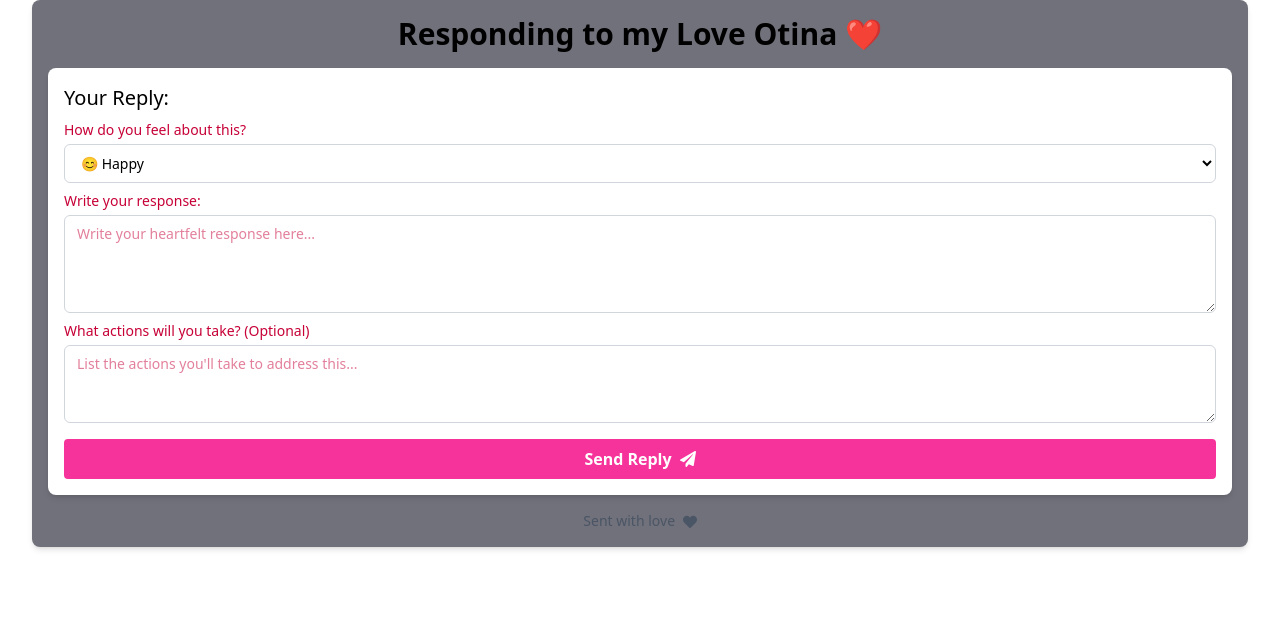
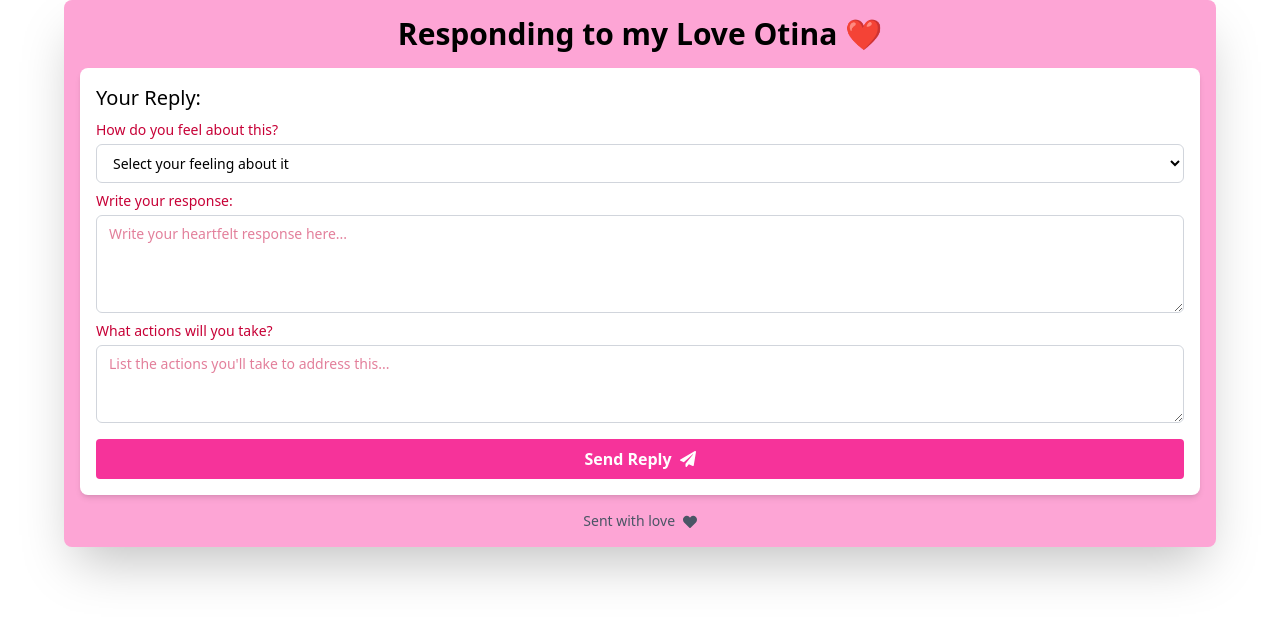
Before and after one commit to otinabrayo/portal-abuju, a React (Vite) app: page /reply in a window 1280 px wide. Shown: the top 620 px of the page. Built offline with nearby package versions, Linux system fonts and the light colour scheme; no server answers; sample sign-in values are in the browser's storage.

Commit message:
text area

```diff
--- a/src/App.jsx
+++ b/src/App.jsx
@@ -25,7 +25,7 @@ function App() {
     <ErrorBoundary>
       <GoogleOAuthProvider clientId={import.meta.env.VITE_GOOGLE_CLIENT_ID}>
         <div className="w-full dark:bg-pink-100 min-h-screen font-inter">
-          <div className="max-w-7xl w-full mx-auto px-4 sm:px-6 lg:px-8">
+          <div className="max-w-6xl w-full mx-auto">
             <Router basename={basename}>
               <Routes>
                 <Route path="/" element={<WelcomePage />} />
--- a/src/components/A_Reply.jsx
+++ b/src/components/A_Reply.jsx
@@ -4,16 +4,20 @@ import { useNavigate, useLocation } from 'react-router-dom';
 
 function A_Reply() {
   const [replyMessage, setReplyMessage] = useState('');
-  const [moodFeedback, setMoodFeedback] = useState('How Do You Feel');
+  const [moodFeedback, setMoodFeedback] = useState('');
   const [actionPlan, setActionPlan] = useState('');
   const [isLoading, setIsLoading] = useState(false);
   const [error, setError] = useState('');
   const navigate = useNavigate();
-  const location = useLocation();
 
   const handleSubmit = async () => {
     if (!replyMessage.trim()) {
       setError('Please write a response before sending.');
+      return;
+    }
+
+    if (!moodFeedback) {
+      setError('Please select how you feel about this.');
       return;
     }
 
@@ -57,7 +61,7 @@ function A_Reply() {
   };
 
   return (
-    <div className="bg-zinc-500 p-4 rounded-lg shadow-md">
+    <div className="bg-pink-300 p-4 rounded-lg shadow-2xl">
       <h1 className="text-3xl font-bold text-center mb-4">Responding to my PumPum Annie🍑</h1>
       <div className="bg-white p-4 rounded-lg shadow-md mb-4">
         <h2 className="text-xl font-medium mb-2">Your Reply:</h2>
@@ -79,7 +83,7 @@ function A_Reply() {
             className="mt-1 block w-full px-3 py-2 border border-gray-300 rounded-md focus:outline-none focus:ring-indigo-500 focus:border-indigo-500 sm:text-sm"
             disabled={isLoading}
           >
-            <option value="" disabled>How Do You Feel</option>
+            <option value="" disabled>Select your feeling about it</option>
             <option value="😊">😊 Happy</option>
             <option value="😐">😐 Neutral</option>
             <option value="😔">😔 Sad</option>
@@ -105,9 +109,10 @@ function A_Reply() {
 
         <div className="mb-2">
           <label htmlFor="actionPlan" className="text-rose-700 block text-sm font-medium text-gray-700">
-            What actions will you take? (Optional)
+            What actions will you take?
           </label>
           <textarea
+            required
             id="actionPlan"
             value={actionPlan}
             onChange={(e) => setActionPlan(e.target.value)}
--- a/src/components/Reply.jsx
+++ b/src/components/Reply.jsx
@@ -4,16 +4,20 @@ import { useNavigate, useLocation } from 'react-router-dom';
 
 function Reply() {
   const [replyMessage, setReplyMessage] = useState('');
-  const [moodFeedback, setMoodFeedback] = useState('How Do You Feel');
+  const [moodFeedback, setMoodFeedback] = useState('');
   const [actionPlan, setActionPlan] = useState('');
   const [isLoading, setIsLoading] = useState(false);
   const [error, setError] = useState('');
   const navigate = useNavigate();
-  const location = useLocation();
 
   const handleSubmit = async () => {
     if (!replyMessage.trim()) {
       setError('Please write a response before sending.');
+      return;
+    }
+
+    if (!moodFeedback) {
+      setError('Please select how you feel about this.');
       return;
     }
 
@@ -57,7 +61,7 @@ function Reply() {
   };
 
   return (
-    <div className="bg-zinc-500 p-4 rounded-lg shadow-md">
+    <div className="bg-pink-300 p-4 rounded-lg shadow-2xl">
       <h1 className="text-3xl font-bold text-center mb-4">Responding to my Love Otina ❤</h1>
       <div className="bg-white p-4 rounded-lg shadow-md mb-4">
         <h2 className="text-xl font-medium mb-2">Your Reply:</h2>
@@ -68,7 +72,7 @@ function Reply() {
           </div>
         )}
 
-<div className="mb-2">
+        <div className="mb-2">
           <label htmlFor="moodFeedback" className="block text-sm font-medium text-rose-700">
             How do you feel about this?
           </label>
@@ -79,7 +83,7 @@ function Reply() {
             className="mt-1 block w-full px-3 py-2 border border-gray-300 rounded-md focus:outline-none focus:ring-indigo-500 focus:border-indigo-500 sm:text-sm"
             disabled={isLoading}
           >
-            <option value="" disabled>How Do You Feel</option>
+            <option value="" disabled>Select your feeling about it</option>
             <option value="😊">😊 Happy</option>
             <option value="😐">😐 Neutral</option>
             <option value="😔">😔 Sad</option>
@@ -105,7 +109,7 @@ function Reply() {
 
         <div className="mb-2">
           <label htmlFor="actionPlan" className="text-rose-700 block text-sm font-medium text-gray-700">
-            What actions will you take? (Optional)
+            What actions will you take?
           </label>
           <textarea
             id="actionPlan"
@@ -115,6 +119,7 @@ function Reply() {
             className="text-rose-700 mt-1 block w-full px-3 py-2 border border-gray-300 rounded-md focus:outline-none focus:ring-indigo-500 focus:border-indigo-500 sm:text-sm"
             disabled={isLoading}
             placeholder="List the actions you'll take to address this..."
+            required
           />
         </div>
 
--- a/src/components/Subject.jsx
+++ b/src/components/Subject.jsx
@@ -165,14 +165,14 @@ function Subject() {
             Submit 💌
           </button>
 
-          {/* <button
+          <button
             onClick={() => {
               navigate('/a_reply');
             }}
             className="bg-pink-500 hover:bg-pink-600 text-white font-semibold py-3 px-6 rounded-full transition transform hover:scale-105 mt-4"
           >
             Reply
-          </button> */}
+          </button>
 
         </form>
       </div>
```
